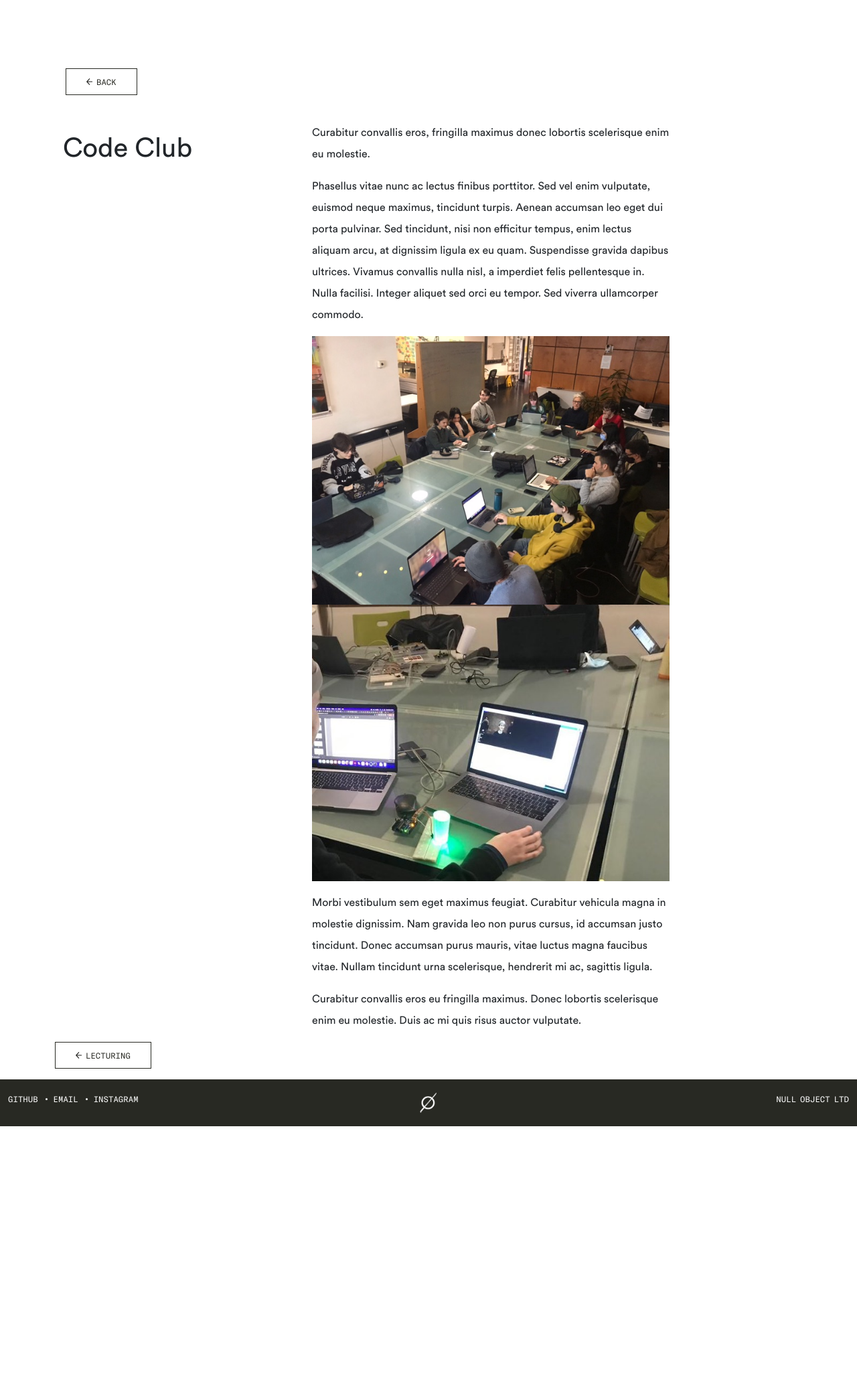
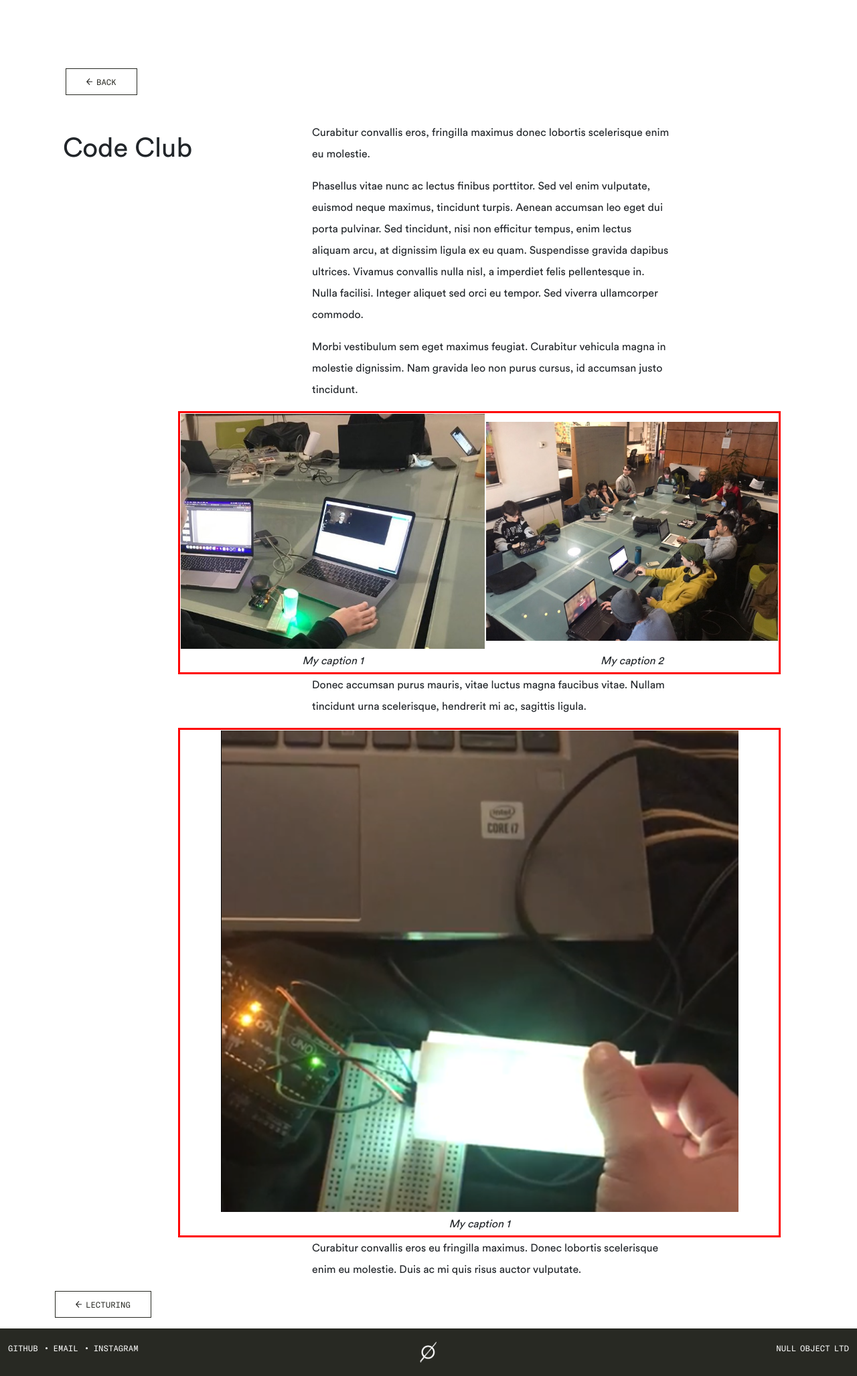
Before and after one commit to null-object-io/null-site, a Jekyll site: the page built from _posts/1111-11-11-code-club.md, in a window 1280 px wide. Shown: the whole page at 67% size. Built offline with Jekyll 4.4.1, drawn with Linux system fonts in a browser that asks for light colours; before the commit the page ends 1682 px from its top, so only the background shows below that.

Commit message:
posts format

```diff
--- a/_posts/1111-11-11-code-club.md
+++ b/_posts/1111-11-11-code-club.md
@@ -12,11 +12,16 @@ image: code-club-595.jpg
 <!-- main body text -->
 Phasellus vitae nunc ac lectus finibus porttitor. Sed vel enim vulputate, euismod neque maximus, tincidunt turpis. Aenean accumsan leo eget dui porta pulvinar. Sed tincidunt, nisi non efficitur tempus, enim lectus aliquam arcu, at dignissim ligula ex eu quam. Suspendisse gravida dapibus ultrices. Vivamus convallis nulla nisl, a imperdiet felis pellentesque in. Nulla facilisi. Integer aliquet sed orci eu tempor. Sed viverra ullamcorper commodo.
 
-![image](/assets/images/code-club-595.jpg){: .img-block}
-![image](/assets/images/code-club-490.jpg){: .img-fluid .img-block}
+Morbi vestibulum sem eget maximus feugiat. Curabitur vehicula magna in molestie dignissim. Nam gravida leo non purus cursus, id accumsan justo tincidunt.
 
-Morbi vestibulum sem eget maximus feugiat. Curabitur vehicula magna in molestie dignissim. Nam gravida leo non purus cursus, id accumsan justo tincidunt. Donec accumsan purus mauris, vitae luctus magna faucibus vitae. Nullam tincidunt urna scelerisque, hendrerit mi ac, sagittis ligula.
+| ![my-image](/assets/images/code-club-490.jpg) | ![image](/assets/images/code-club-595.jpg) |
+|:--:| :--:|
+| *My caption 1* | *My caption 2* |
 
-<!-- ![image](/assets/images/code-club-345.png){: .img-fluid } -->
+Donec accumsan purus mauris, vitae luctus magna faucibus vitae. Nullam tincidunt urna scelerisque, hendrerit mi ac, sagittis ligula.
+
+| ![image](/assets/images/code-club-345.png) |
+|:--:|
+| *My caption 1* |
 
 Curabitur convallis eros eu fringilla maximus. Donec lobortis scelerisque enim eu molestie. Duis ac mi quis risus auctor vulputate.
--- a/_sass/_custom.scss
+++ b/_sass/_custom.scss
@@ -266,6 +266,19 @@ a.nav-link:hover {
 	}
 }
 
+// post page
+.post-content table {
+	border: 3px solid red;
+	width: 900px;
+	position: relative;
+	left: -200px;
+}
+
+.post-content table img {
+	/* width: 500px;
+	height: auto; */
+}
+
 // footer
 footer .container-fluid, i .fa-sharp {
 	color: #ffffff;
--- a/js/main.js
+++ b/js/main.js
@@ -30,6 +30,20 @@ if (el_autohide != null){
 	      last_scroll_top = scroll_top;
 	});
 }
+
+// format images in posts
+/*let imageBlock = document.querySelectorAll(".post-content table");
+for (var i = 0; i < imageBlock.length; i++) {
+	imageBlock[i].parentNode.classList.add("image-block");
+}*/
+
+let images = document.querySelectorAll(".post-content table img");
+for (var i = 0; i < images.length; i++) {
+	images[i].classList.add("img-fluid");
+}
+/*imageBlock.parentNode.classList.add("image-block");
+imageBlock.classList.add("test");*/
+
 
 // contact form validation
 let contactForm = document.querySelector("#contact-form");
```
